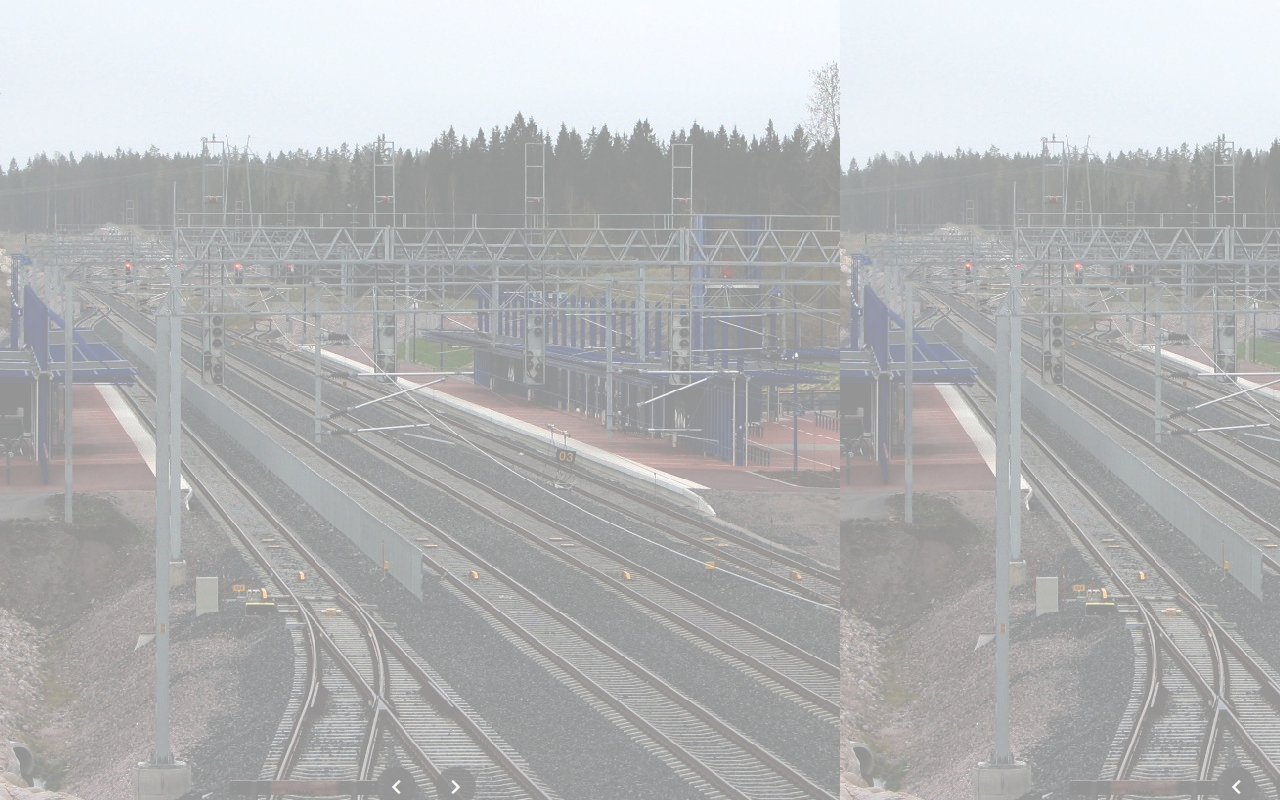
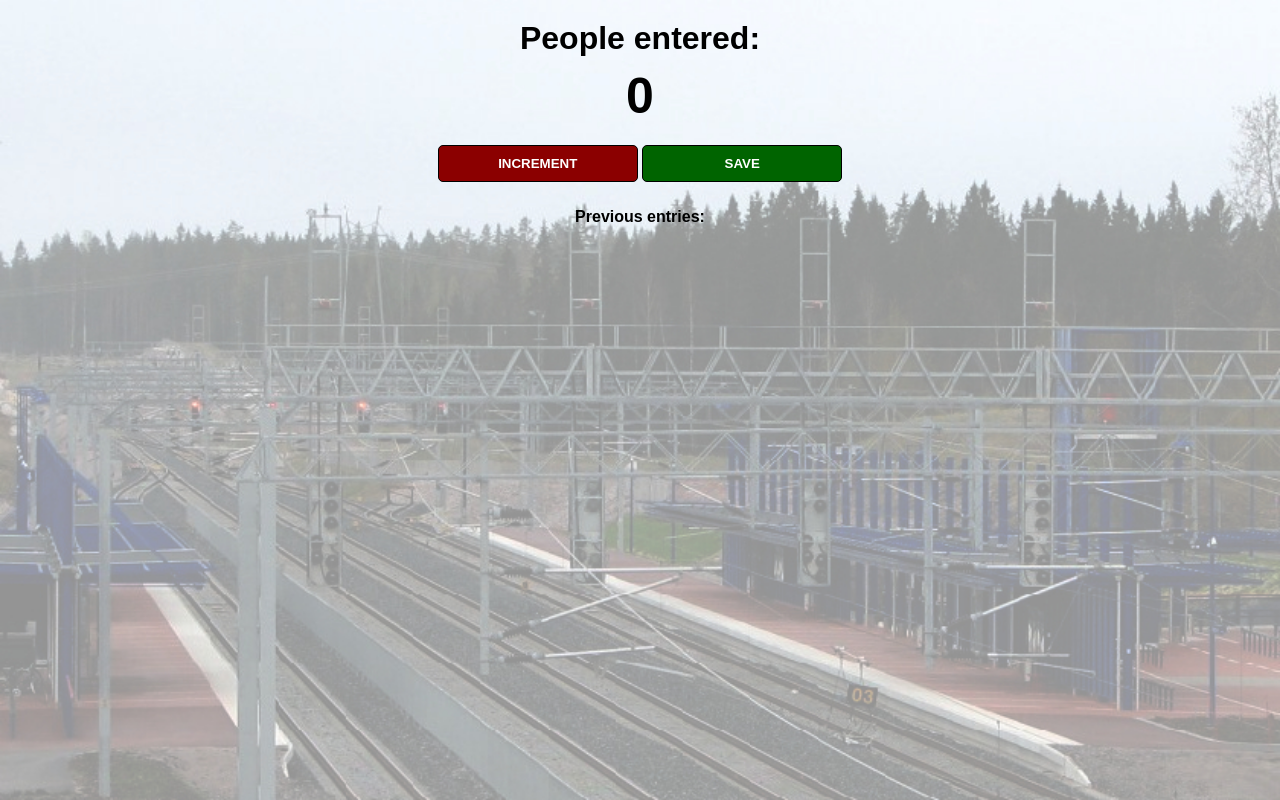
Before and after one commit to NNmaki/PassengerCounter, a plain HTML site: page index.html in a window 1280 px wide. Drawn offline with Linux system fonts and the light colour scheme.

Commit message:
Java Script practising

```diff
--- a/index.html
+++ b/index.html
@@ -7,6 +7,12 @@
     <link rel="stylesheet" href="styles.css">
 </head>
 <body>
+    <h1>People entered:</h1>
+    <h2 id="count-el">0</h2>
+    <button id="increment-btn" onclick="increment()">INCREMENT</button>
+    <button id="save-btn" onclick="save()">SAVE</button>
+    <p id="save-el">Previous entries: </p>
+    <script src="script.js"></script>
 
 </body>
 </html>
--- /dev/null
+++ b/script.js
@@ -0,0 +1,17 @@
+
+let count = 0
+let saveEl = document.getElementById("save-el")
+let countEl = document.getElementById("count-el")
+
+function increment() {
+    count += 1
+    countEl.textContent = count
+}
+
+function save() {
+    let counStr = count + " - "
+    saveEl.textContentStr
+    countEl = 0
+}
+
+console.log("Lets count people on the subway")
--- a/styles.css
+++ b/styles.css
@@ -1,13 +1,13 @@
 body {
     background-image: url("asema.jpg");
-    background-size: auto;
+    background-size: cover;
     font-family: Arial, Helvetica, sans-serif;
     font-weight: bold;
     text-align: center;
 }
 
 h1 {
-    margin-top: 10px;
+    margin-top: 20px;
     margin-bottom: 10px;
 }
 
@@ -17,8 +17,20 @@ h2 {font-size: 50px;
 }
 
 button {
+    border: 1px solid black;
+    padding-top: 10px;
+    padding-bottom: 10px;
+    color: white;
+    font-weight: bold;
+    width: 200px;
+    margin-bottom: 10px;
+    border-radius: 5px;
+}
 
+#increment-btn {
+    background: darkred;
+}
 
-
-
+#save-btn {
+    background: darkgreen;
 }
```
